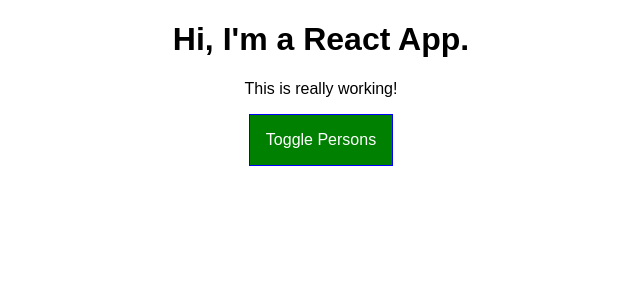
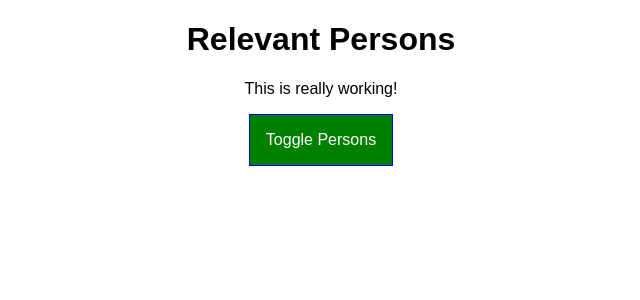
Before and after one commit to garfieldchou/react-complete-guide, a React app: page / in a window 1280 px wide. Shown: the top 300 px of the page, without its empty margins (319-959 px from the left). Built offline with nearby package versions, Linux system fonts and the light colour scheme.

Commit message:
Lec.81, access props in stateful component

```diff
--- a/src/components/Cockpit/Cockpit.js
+++ b/src/components/Cockpit/Cockpit.js
@@ -18,7 +18,7 @@
 
   return (
     <div className={classes.Cockpit}>
-      <h1>Hi, I'm a React App.</h1>
+      <h1>{props.appTitle}</h1>
       <p className={assignedClasses.join( ' ' )}>This is really working!</p>
       <button
       className={btnClass}
--- a/src/containers/App.js
+++ b/src/containers/App.js
@@ -59,6 +59,7 @@
     return (
       <div className={classes.App}>
         <Cockpit
+          appTitle={this.props.title}
           showPersons={this.state.showPersons}
           persons={this.state.persons}
           clicked={this.togglePersonsHandler}
--- a/src/index.js
+++ b/src/index.js
@@ -4,5 +4,5 @@
 import App from './containers/App';
 import registerServiceWorker from './registerServiceWorker';
 
-ReactDOM.render(<App />, document.getElementById('root'));
+ReactDOM.render(<App title="Relevant Persons"/>, document.getElementById('root'));
 registerServiceWorker();
```
